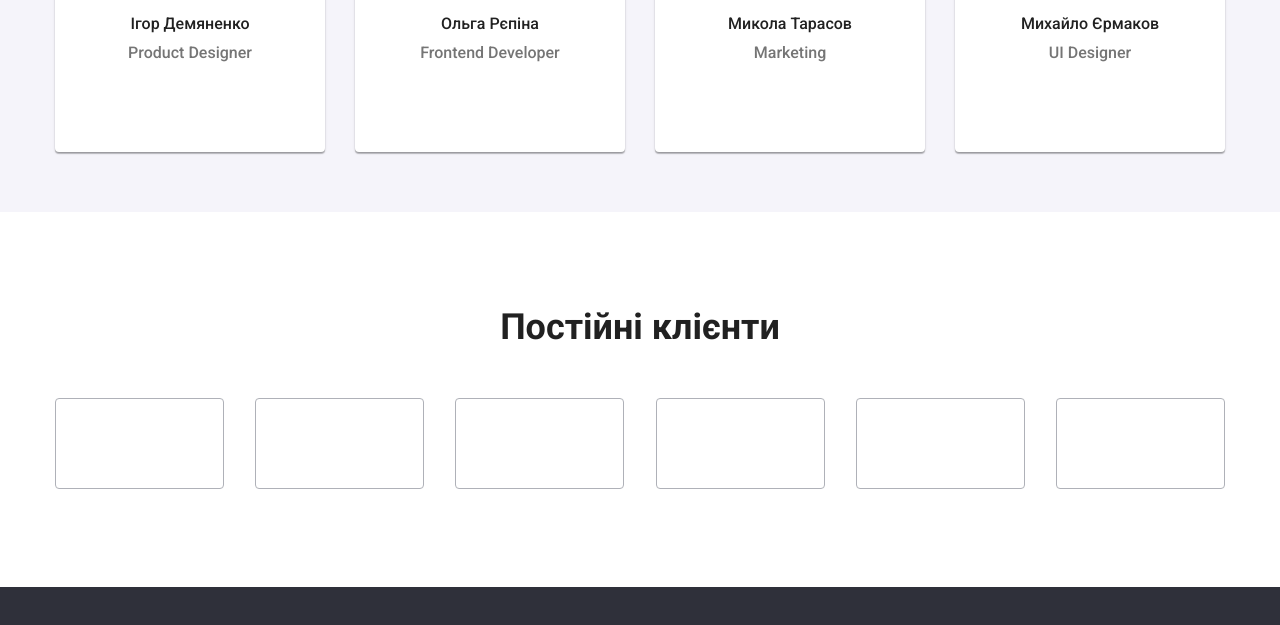
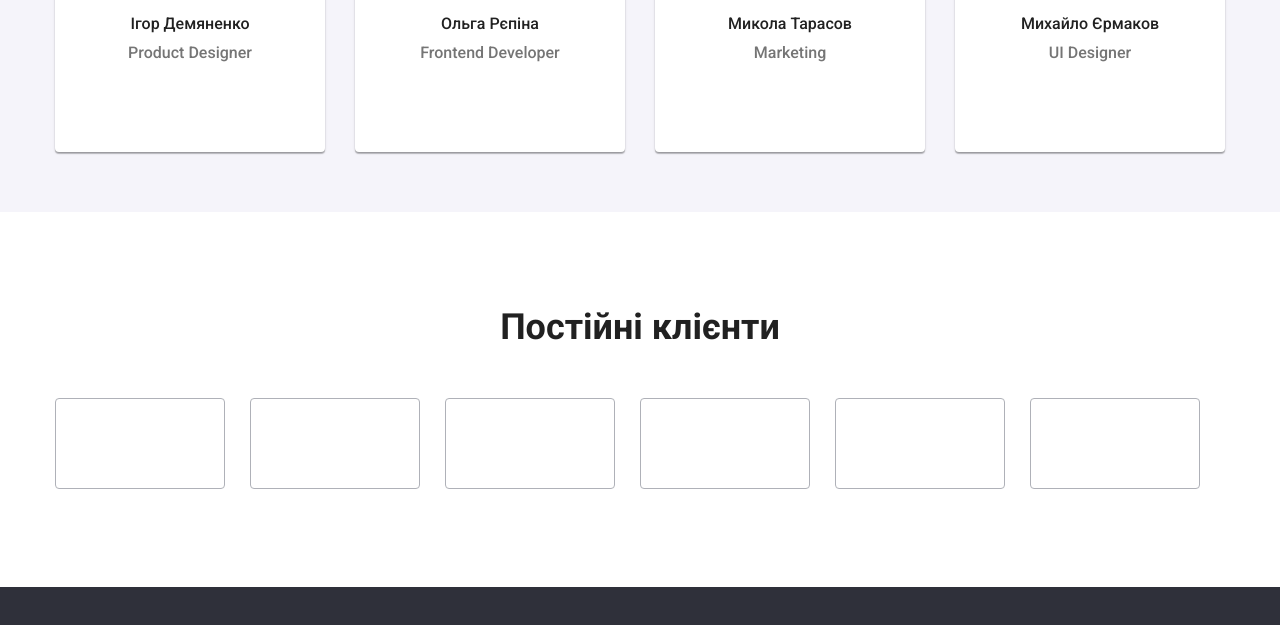
Before and after one commit to OlegBegen/goit-markup-hw-08, a plain HTML site: page index.html in a window 1280 px wide. Shown: the part 2028-2653 px from the top of the page. Drawn offline with nearby package versions, Linux system fonts and the light colour scheme.

Commit message:
add clients(480,768,1200)

```diff
--- a/index.html
+++ b/index.html
@@ -328,46 +328,46 @@
 
       <!-- ---------------------------------Наші клієнти------------------------------------- -->
 
-      <section class="clients">
+      <section class="section clients">
         <div class="container">
           <h2 class="clients__title">Постійні клієнти</h2>
           <ul class="clients__list list">
-            <li>
+            <li class="clients__item">
               <a href="">
                 <svg class="clients__icon">
                   <use href="./images/sprit.svg#icon-Logo1"></use>
                 </svg>
               </a>
             </li>
-            <li>
+            <li class="clients__item">
               <a href="">
                 <svg class="clients__icon">
                   <use href="./images/sprit.svg#icon-Logo2"></use>
                 </svg>
               </a>
             </li>
-            <li>
+            <li class="clients__item">
               <a href="">
                 <svg class="clients__icon">
                   <use href="./images/sprit.svg#icon-Logo3"></use>
                 </svg>
               </a>
             </li>
-            <li>
+            <li class="clients__item">
               <a href="">
                 <svg class="clients__icon">
                   <use href="./images/sprit.svg#icon-Logo4"></use>
                 </svg>
               </a>
             </li>
-            <li>
+            <li class="clients__item">
               <a href="">
                 <svg class="clients__icon">
                   <use href="./images/sprit.svg#icon-Logo5"></use>
                 </svg>
               </a>
             </li>
-            <li>
+            <li class="clients__item">
               <a href="">
                 <svg class="clients__icon">
                   <use href="./images/sprit.svg#icon-Logo6"></use>
--- a/sass/components/_comand.scss
+++ b/sass/components/_comand.scss
@@ -44,10 +44,6 @@
   }
 }
 
-// &__item:not(:last-child) {
-//   margin-right: 30px;
-// }
-
 .person {
   background: var(--background-heder-);
   box-shadow: 0px 1px 3px rgba(0, 0, 0, 0.12), 0px 1px 1px rgba(0, 0, 0, 0.14),
--- a/sass/components/_main-clients.scss
+++ b/sass/components/_main-clients.scss
@@ -6,25 +6,49 @@
   font-weight: bold;
   font-size: 36px;
   line-height: 1.17;
-  padding-top: 94px;
+  // padding-top: 94px;
   padding-bottom: 50px;
   text-align: center;
   margin: 0;
+  @media screen and (max-width: 1199px) {
+    padding-bottom: 30px;
+  }
 }
 
 .clients__list {
   display: flex;
-  justify-content: space-between;
+  @media screen and (max-width: 1199px) {
+    flex-wrap: wrap;
+    margin-left: -30px;
+  }
+  @media screen and(min-width:1200px) {
+    justify-content: space-between;
+  }
+
+  // justify-content: space-between;
+}
+.clients__item {
+  @media screen and (max-width: 1199px) {
+    margin-left: 30px;
+    margin-bottom: 30px;
+  }
+  @media screen and (min-width: 480px) {
+    width: calc(100% / 2 - 30px);
+  }
+  @media screen and (min-width: 768px) and (max-width: 1199px) {
+    width: calc(100% / 3 - 30px);
+  }
 }
 
 .clients__icon {
-  width: 169px;
+  width: 210px;
   height: 91px;
   border: 1px solid #afb1b8;
   box-sizing: border-box;
   border-radius: 4px;
+  margin: auto;
   fill: #afb1b8;
-  padding: 16px 32px;
+  padding: 16px 52px;
   transition: fill 250ms cubic-bezier(0.4, 0, 0.2, 1),
     border 250ms cubic-bezier(0.4, 0, 0.2, 1);
 
@@ -33,4 +57,12 @@
     fill: var(--background-button-);
     border: 1px solid var(--background-button-);
   }
+  @media screen and(min-width:768px) {
+    width: 226px;
+    padding: 16px 60px;
+  }
+  @media screen and(min-width:1200px) {
+    width: 170px;
+    padding: 16px 32px;
+  }
 }
--- a/sass/components/_social-networks.scss
+++ b/sass/components/_social-networks.scss
@@ -1,9 +1,8 @@
 .social-networks__list {
   width: 206px;
   display: flex;
+  margin: 0 auto;
   margin-top: 16px;
-  margin-left: 32px;
-  margin-right: 32px;
   justify-content: space-between;
   padding: 0;
 }
```
Also changed, not shown: css/main.css, css/main.min.css, 2 other files.
